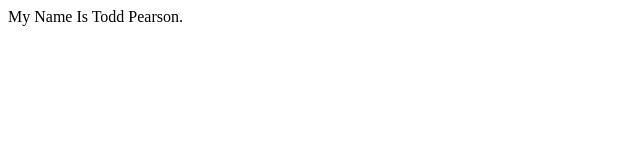
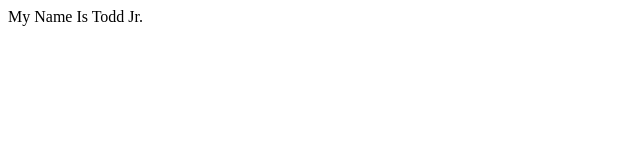
Before and after one commit to TAPjr36912/First-Git-HUB-Project, a plain HTML site: page INDEX.HTML in a window 1280 px wide. Shown: the full height of the page, 0-640 px from the left. Drawn offline with Linux system fonts and the light colour scheme.

Commit message:
name update

```diff
--- a/INDEX.HTML
+++ b/INDEX.HTML
@@ -6,6 +6,6 @@
     <title>Document</title>
 </head>
 <body>
-    My Name Is Todd Pearson.
+    My Name Is Todd Jr.
 </body>
 </html>
```
